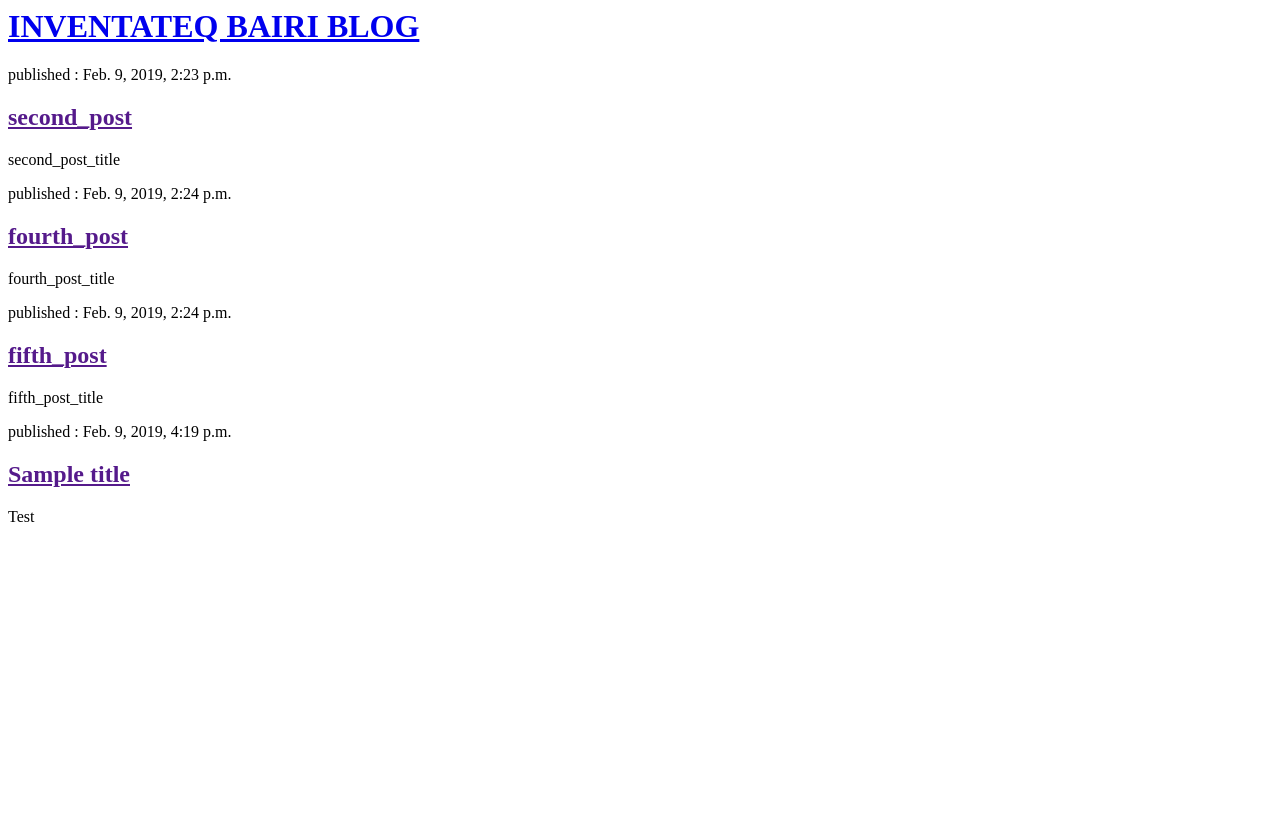
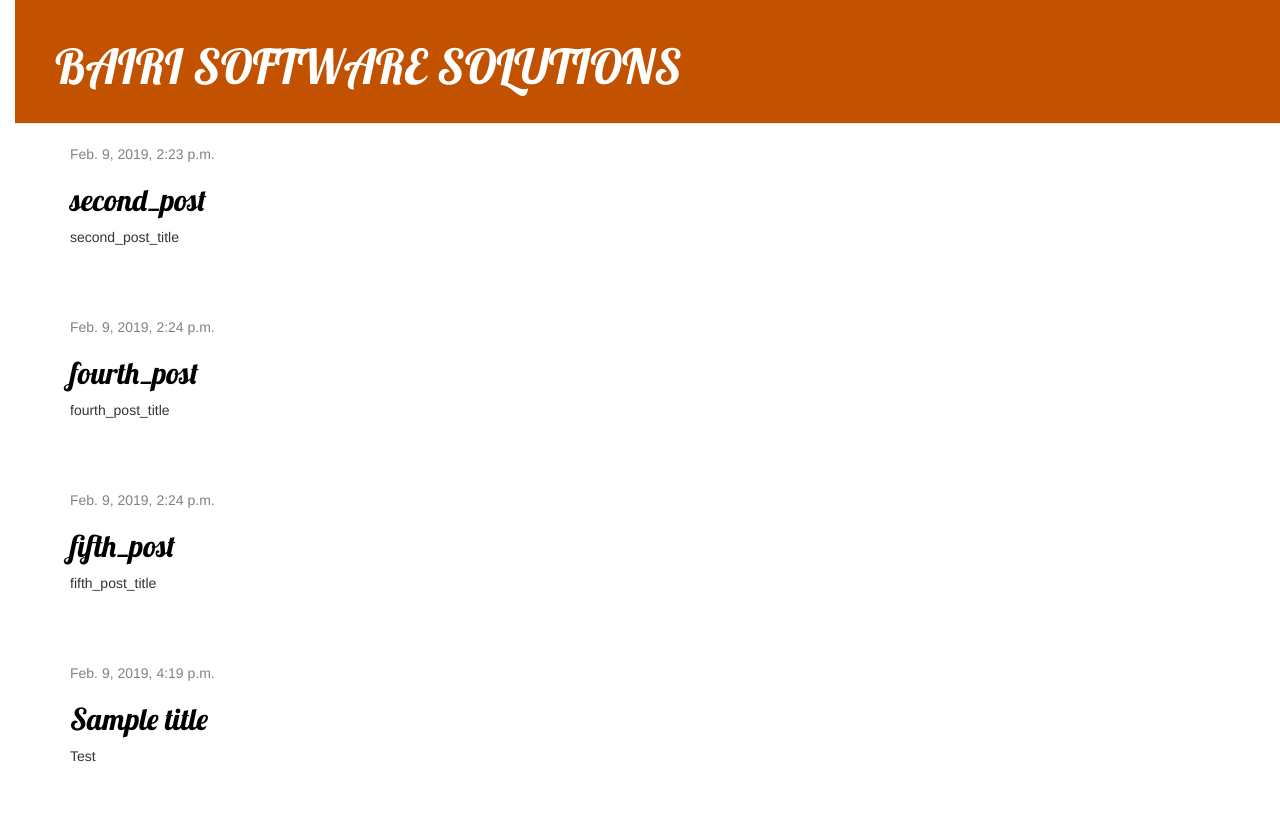
Before and after one commit to bairi/inventateq_blog, a Django app: page / in a window 1280 px wide. Before the commit the page ends 522 px from the top, so only its background shows below. Run offline with Django 3.2, Linux system fonts and the light colour scheme; data comes from the database, SQL or seed files in the repository; some libraries are stand-ins or nearby versions.

Commit message:
Added view and template for detailed blog post as well as CSS for the site.

```diff
--- /dev/null
+++ b/blog/static/css/blog.css
@@ -0,0 +1,56 @@
+body {
+    padding-left: 15px;
+}
+
+h1 a, h2 a {
+    color: #C25100;
+    font-family: 'Lobster';
+}
+
+
+.page-header {
+    background-color: #C25100;
+    margin-top: 0;
+    padding: 20px 20px 20px 40px;
+}
+
+.page-header h1, .page-header h1 a, .page-header h1 a:visited, .page-header h1 a:active {
+    color: #ffffff;
+    font-size: 36pt;
+    text-decoration: none;
+}
+
+.content {
+    margin-left: 40px;
+}
+
+h1, h2, h3, h4 {
+    font-family: 'Lobster', cursive;
+}
+
+.date {
+    color: #828282;
+}
+
+.save {
+    float: right;
+}
+
+.post-form textarea, .post-form input {
+    width: 100%;
+}
+
+.top-menu, .top-menu:hover, .top-menu:visited {
+    color: #ffffff;
+    float: right;
+    font-size: 26pt;
+    margin-right: 20px;
+}
+
+.post {
+    margin-bottom: 70px;
+}
+
+.post h2 a, .post h2 a:visited {
+    color: #000000;
+}
--- /dev/null
+++ b/blog/templates/blog/base.html
@@ -0,0 +1,24 @@
+{% load static %}
+<html>
+    <head>
+        <link rel="stylesheet" href="//maxcdn.bootstrapcdn.com/bootstrap/3.2.0/css/bootstrap.min.css">
+        <link rel="stylesheet" href="//maxcdn.bootstrapcdn.com/bootstrap/3.2.0/css/bootstrap-theme.min.css">
+        <link href="//fonts.googleapis.com/css?family=Lobster&subset=latin,latin-ext" rel="stylesheet" type="text/css">
+        <link rel="stylesheet" href="{% static 'css/blog.css' %}">
+        <title>BAIRI SOFTWARE SOLUTIONS</title>
+    </head>
+    <body>
+        <div class="page-header">
+            <h1><a href="/">BAIRI SOFTWARE SOLUTIONS</a></h1>
+        </div>
+
+        <div class="content container">
+            <div class="row">
+                <div class="col-md-8">
+                    {% block content %}
+                    {% endblock %}
+                </div>
+            </div>
+        </div>
+    </body>
+</html>
--- a/blog/templates/blog/post_list.html
+++ b/blog/templates/blog/post_list.html
@@ -1,17 +1,12 @@
-<html>
-    <head>
-        <title>INVENTATEQ BAIRI BLOG</title>
-    </head>
-    <body>
-        <div>
-            <h1><a href="/">INVENTATEQ BAIRI BLOG</a></h1>
+{% extends 'blog/base.html' %}
+{% block content %}
+    {% for post in posts %}
+        <div class="post">
+            <div class="date">
+                {{ post.published_date }}
+            </div>
+            <h2><a href="{% url 'post_detail' pk=post.pk %}">{{ post.title }}</a></h2>
+            <p>{{ post.text|linebreaksbr }}</p>
         </div>
-            {% for post in posts %}
-            <div>
-                <p>published : {{post.published_date}}</p>
-                <h2><a href="">{{ post.title }}</a></h2>
-                <p>{{ post.text|linebreaksbr }}</p>
-            </div>
-            {%endfor%}
-    </body>
-</html>
+    {% endfor %}
+{% endblock %}
--- a/blog/urls.py
+++ b/blog/urls.py
@@ -3,4 +3,5 @@ from . import views
 
 urlpatterns = [
     path('', views.post_list, name='post_list'),
+    path('post/<int:pk>/', views.post_detail, name='post_detail'),
 ]
--- a/blog/views.py
+++ b/blog/views.py
@@ -1,8 +1,13 @@
-from django.shortcuts import render
+from django.shortcuts import render,get_object_or_404
 from django.utils import timezone
 from .models import Post
+from django.template.context import RequestContext
 # Create your views here.
 
 def post_list(request):
     posts = Post.objects.filter(published_date__lte=timezone.now()).order_by('published_date')
-    return render(request, 'blog/post_list.html', {'posts': posts})
+    return render(request, 'blog/post_list.html',{'posts': posts})
+
+def post_detail(request, pk):
+    post = get_object_or_404(Post, pk=pk)
+    return render(request, 'blog/post_detail.html', {'post': post})
--- a/mysite/settings.py
+++ b/mysite/settings.py
@@ -120,3 +120,5 @@ USE_TZ = True
 
 STATIC_URL = '/static/'  #see the comment above.
 STATIC_ROOT = os.path.join(BASE_DIR, 'static')
+
+STATICFILES_DIRS = ("D:/django/inventateq/blog/static/css",)
```
Also changed, not shown: blog/templates/blog/post_detail.html (added, +13 -0 lines).
